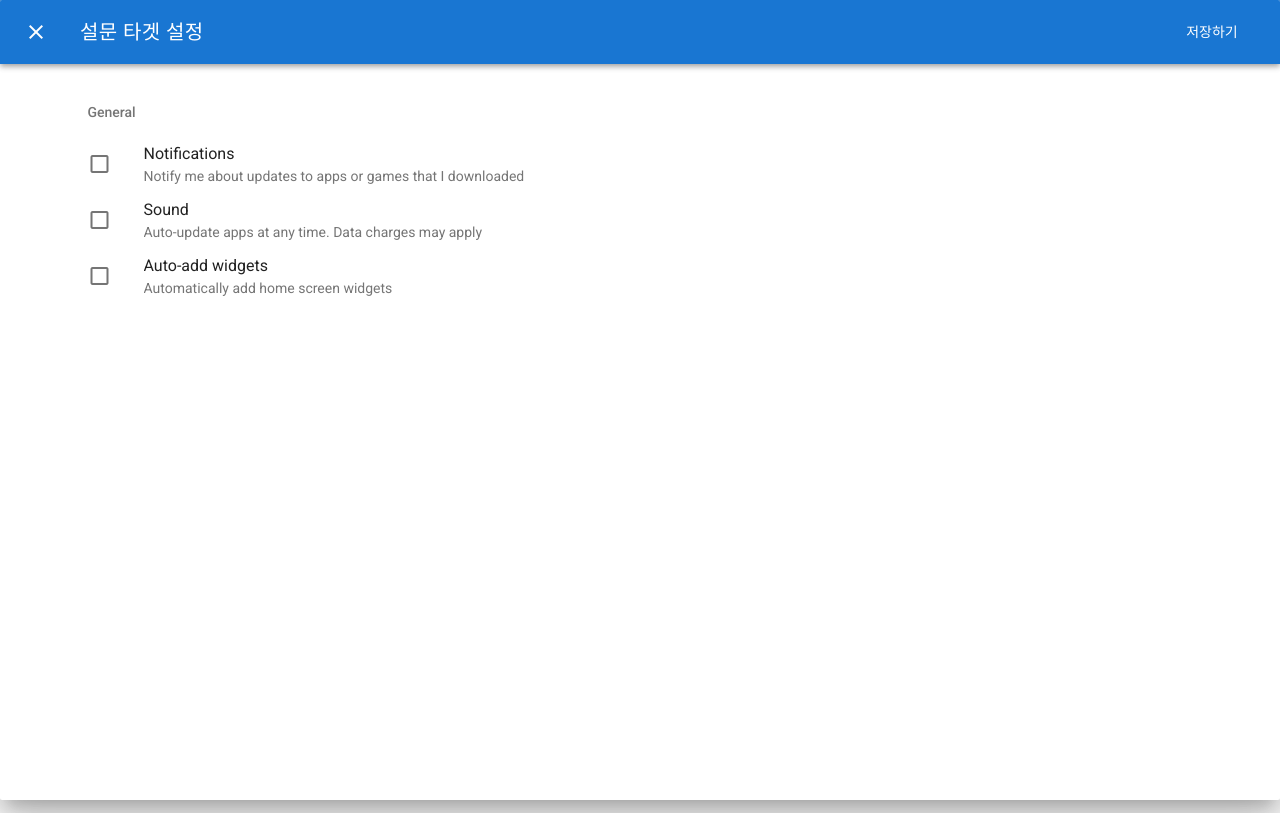
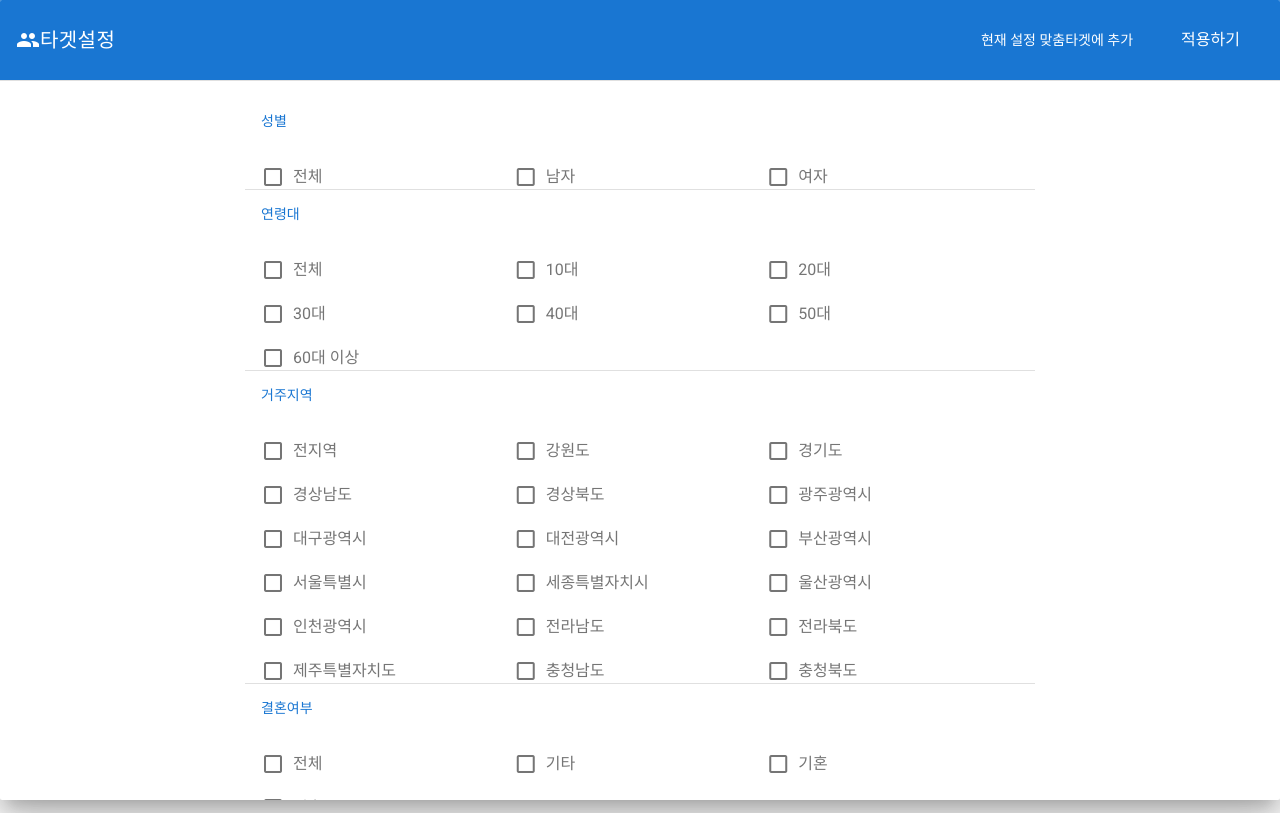
Before and after one commit to kim-taewoo/moqa-drag-console, a Vue app: page /#/basic-setting in a window 1280 px wide. Both pictures are taken after a click on the button "설정". Built offline with nearby package versions, Linux system fonts and the light colour scheme.

Commit message:
completed basic setting page. made stepper steps navigatable

```diff
--- a/src/components/BasicSetting.vue
+++ b/src/components/BasicSetting.vue
@@ -4,6 +4,7 @@
       <v-flex xs12>
         <v-stepper v-model="e1" style="height: 100%;">
           <v-stepper-header>
+
             <!-- 작은 화면에서 사라지게 하고 밑으로 위치를 옮길 필요가 있음 -->
             <div class="stepper-header-header justify-center">
               <v-badge left color="green">
@@ -11,18 +12,21 @@
                 <h3 class="title">설문 제목</h3>
               </v-badge>
             </div>
-            <v-stepper-step :complete="e1 > 1" step="1">기본 설정</v-stepper-step>
+
+            <v-stepper-step :complete="e1 > 1" step="1" editable>기본 설정</v-stepper-step>
 
             <v-divider></v-divider>
 
-            <v-stepper-step :complete="e1 > 2" step="2">설문 디자인</v-stepper-step>
+            <v-stepper-step :complete="e1 > 2" step="2" editable>설문 디자인</v-stepper-step>
 
             <v-divider></v-divider>
 
             <v-stepper-step step="3">배포하기</v-stepper-step>
+
             <div class="stepper-header-footer justify-end">
               <v-btn v-show="e1 !=3" class="primary" @click="e1++">다음 <v-icon>arrow_forward</v-icon></v-btn>
             </div>
+
           </v-stepper-header>
 
           <v-stepper-items style="height: 100%">
@@ -230,61 +234,127 @@
                                   label="나의 맞춤타겟 가져오기"
                                 ></v-autocomplete>
                               </v-flex>
-                              <v-flex class="xs9">
-                                <v-text-field readonly disabled label="새로 대상 설정하기">
+                              <v-flex class="xs9" @click.stop="newTargetDialog = true">
+                                <v-text-field readonly disabled label="새로 대상 설정하기" >
 
                                 </v-text-field>
                               </v-flex>
                               <v-flex class="xs3">
-                                <v-dialog v-model="newTargetDialog" fullscreen hide-overlay transition="dialog-bottom-transition">
-                                  <v-btn slot="activator" color="primary">설정</v-btn>
+                                <v-dialog v-model="newTargetDialog" scrollable persistent fullscreen hide-overlay transition="dialog-bottom-transition">
+                                  <v-btn slot="activator" color="primary" ref="newTargetBtn">설정</v-btn>
                                   <v-card>
-                                    <v-toolbar dark color="primary">
+                                    <!-- <v-toolbar class="primary" dark dense>
+                                      <v-toolbar-title>타겟 설정</v-toolbar-title>
+                                      <v-spacer></v-spacer>
                                       <v-btn icon dark @click.native="newTargetDialog = false">
                                         <v-icon>close</v-icon>
                                       </v-btn>
-                                      <v-toolbar-title>설문 타겟 설정</v-toolbar-title>
+                                    </v-toolbar> -->
+                                    <v-card-title class="primary white--text title">
+                                      <v-icon dark>people</v-icon>
+                                      타겟설정
                                       <v-spacer></v-spacer>
-                                      <v-toolbar-items>
-                                        <v-btn dark flat @click.native="newTargetDialog = false">저장하기</v-btn>
-                                      </v-toolbar-items>
-                                    </v-toolbar>
-                                    <v-container :class="{'px-0': $vuetify.breakpoint.mdAndDown}">
-                                      <v-layout row wrap>
-                                        <v-flex>
-                                          <v-list subheader>
-                                            <v-subheader>General</v-subheader>
-                                            <v-list-tile avatar>
-                                              <v-list-tile-action>
-                                                <v-checkbox v-model="notifications"></v-checkbox>
-                                              </v-list-tile-action>
-                                              <v-list-tile-content>
-                                                <v-list-tile-title>Notifications</v-list-tile-title>
-                                                <v-list-tile-sub-title>Notify me about updates to apps or games that I downloaded</v-list-tile-sub-title>
-                                              </v-list-tile-content>
-                                            </v-list-tile>
-                                            <v-list-tile avatar>
-                                              <v-list-tile-action>
-                                                <v-checkbox v-model="sound"></v-checkbox>
-                                              </v-list-tile-action>
-                                              <v-list-tile-content>
-                                                <v-list-tile-title>Sound</v-list-tile-title>
-                                                <v-list-tile-sub-title>Auto-update apps at any time. Data charges may apply</v-list-tile-sub-title>
-                                              </v-list-tile-content>
-                                            </v-list-tile>
-                                            <v-list-tile avatar>
-                                              <v-list-tile-action>
-                                                <v-checkbox v-model="widgets"></v-checkbox>
-                                              </v-list-tile-action>
-                                              <v-list-tile-content>
-                                                <v-list-tile-title>Auto-add widgets</v-list-tile-title>
-                                                <v-list-tile-sub-title>Automatically add home screen widgets</v-list-tile-sub-title>
-                                              </v-list-tile-content>
-                                            </v-list-tile>
-                                          </v-list>
-                                        </v-flex>
-                                      </v-layout>
-                                    </v-container>
+                                      <v-dialog max-width="290" persistent v-model="addTargetDialog">
+                                        <v-btn slot="activator" flat dark>현재 설정 맞춤타겟에 추가</v-btn>
+                                        <v-card>
+                                          <v-card-title>맞춤타겟에 추가</v-card-title>
+                                          <v-card-text>
+                                            <v-text-field v-model="addedTargetGroup" counter="25" label="맞춤타겟 이름"></v-text-field>
+                                          </v-card-text>
+                                          <v-card-actions>
+                                            <v-spacer></v-spacer>
+                                            <v-btn color="green darken-1" flat @click.native="addTargetDialog = false">취소</v-btn>
+                                            <v-btn color="green darken-1" flat @click.native="addTargetDialog = false">저장</v-btn>
+                                          </v-card-actions>
+                                        </v-card>
+                                      </v-dialog>
+                                      <v-btn dark class="subheading" flat @click.native="newTargetDialog = false">
+                                        적용하기
+                                      </v-btn>
+                                    </v-card-title>
+                                    <v-divider></v-divider>
+                                    <v-card-text>
+                                      <v-container class="pa-0">
+                                        <v-layout justify-center>
+                                          <v-flex xs12 sm10 md8>
+                                            <template v-for="(item, index) in newTargetOptions">
+                                              <v-subheader v-if="item.header" :key="item.header" class="primary--text">{{ item.header }}</v-subheader>
+                                              <div class="px-3" v-else-if="item.options" :key="index">
+                                                <v-layout wrap>
+                                                  <v-flex xs12 wrap sm4 v-for="(option,index2) in item.options" :key="index2">
+                                                    <v-checkbox :label="option" hide-details></v-checkbox>
+                                                  </v-flex>
+                                                </v-layout>
+                                              </div>
+                                              <v-divider v-else-if="item.divider" :key="index"></v-divider>
+                                            </template>
+                                            <v-layout wrap>
+                                              <v-flex xs12 class="px-3">
+                                                <v-subheader class="px-0 primary--text">직업</v-subheader>
+                                                <!-- <v-autocomplete
+                                                  ref="job"
+                                                  :items="jobs"
+                                                  v-model="job"
+                                                  label="직업군 검색하기"
+                                                ></v-autocomplete> -->
+                                                <v-layout wrap>
+                                                    <v-flex xs12 sm4 v-for="(job,index) in jobs" :key="index">
+                                                      <v-checkbox :label="job" :value="job" v-model="selectedJob" hide-details></v-checkbox>
+                                                    </v-flex>
+                                                </v-layout>
+                                              </v-flex>
+                                              <v-flex xs12>
+                                                <v-divider></v-divider>
+                                              </v-flex>
+                                              <v-flex xs12 class="px-3">
+                                                <v-subheader class="px-0 primary--text">최종학력</v-subheader>
+                                                  <!-- <v-autocomplete
+                                                    ref="education"
+                                                    :items="educations"
+                                                    v-model="education"
+                                                    label="학력 검색하기"
+                                                  ></v-autocomplete> -->
+                                                  <v-layout wrap>
+                                                    <v-flex xs12 sm4 v-for="(education,index) in educations" :key="index">
+                                                      <v-checkbox :label="education" :value="education" v-model="selectedEducation" hide-details></v-checkbox>
+                                                    </v-flex>
+                                                  </v-layout>
+                                              </v-flex>
+                                              <v-flex xs12>
+                                                <v-divider></v-divider>
+                                              </v-flex>
+                                              <v-flex xs12>
+                                                <v-subheader class="primary--text">통신사</v-subheader>
+                                                <v-layout wrap class="px-3">
+                                                  <v-flex xs12 sm4 v-for="(cellphone,index) in cellphones" :key="index">
+                                                    <v-checkbox :label="cellphone" v-model="selectedCellphone" :value="cellphone" hide-details></v-checkbox>
+                                                  </v-flex>
+                                                </v-layout>
+                                              </v-flex>
+                                              <v-flex class="xs12">
+                                                <v-divider></v-divider>
+                                              </v-flex>
+                                              <v-flex xs12>
+                                                <v-subheader class="primary--text">개인소득수준</v-subheader>
+                                                <v-layout wrap class="px-3">
+                                                  <v-flex xs12 sm4 v-for="(indIncome,index) in indIncomes" :key="index">
+                                                    <v-checkbox :label="indIncome" v-model="selectedIndIncome" :value="indIncome" hide-details></v-checkbox>
+                                                  </v-flex>
+                                                </v-layout>
+                                              </v-flex>
+                                              <v-flex xs12>
+                                                <v-subheader class="primary--text">가구소득수준</v-subheader>
+                                                <v-layout wrap class="px-3">
+                                                  <v-flex xs12 sm4 v-for="(famIncome,index) in famIncomes" :key="index">
+                                                    <v-checkbox :label="famIncome" v-model="selectedFamIncome" :value="famIncome" hide-details></v-checkbox>
+                                                  </v-flex>
+                                                </v-layout>
+                                              </v-flex>
+                                            </v-layout>
+                                          </v-flex>
+                                        </v-layout>
+                                      </v-container>
+                                    </v-card-text>
                                   </v-card>
                                 </v-dialog>
                               </v-flex>
@@ -364,7 +434,65 @@
       menu1: false,
       menu2: false,
       maxParticipate: 1000,
-      newTargetDialog: false
+      newTargetDialog: false,
+      addTargetDialog: false,
+      addedTargetGroup: null,
+      selectedJob: [],
+      jobs: [
+        '전체','경찰/군인/소방관','고등학생','관리직(사장,간부,고위공무원 등)','교직(교사,유치원교사,학원강사 등)','금융업','기능직(자동차정비,운전기사,안경사,택시기사 등)','기타','농업/임업/광업/수산업/축산업','대학생/대학원생','무직','방송인/언론인/기자','사무직(일반사무직,일반 공무원 등)','생산/노무직(생산감독,경비원,공장근로자 등)','서비스직(요식업,숙박업,미용실근로자 등)','자영업 및 개인사업(도소매업,숙박업,미용업,프리랜서 등)','전문직(의사,판검사,예술가,종교인,운동선수 등)','주부','중학생','퇴직/연금생활자','판매직(상점점원,보험설계사,노점상 등','IT/정보통신업'
+      ],
+      selectedEducation: [],
+      educations: [
+        '전체','고등학교 재학','고등학교 졸업','대학교 재학','대학교 졸업','대학원(박사)','대학원(석사)','전문대 재학','전문대 졸업','중학교 재학','중학교 졸업','초등학교 재학','초등학교 졸업'
+      ],
+      selectedCellphone: [],
+      cellphones: ['전체','기타','KT','LG U+','SKT'],
+      selectedIndIncome: [],
+      indIncomes: [
+        '월 200만원 이상 ~ 월 300만원 미만','월 300만원 이상 ~ 월 400만원 미만','월 400만원 이상 ~ 월 500만원 미만','월 500만원 이상 ~ 월 600만원 미만','월 600만원 이상 ~ 월 700만원 미만','월 700만원 이상 ~ 월 800만원 미만','월 800만원 이상 ~ 월 900만원 미만','월 900만원 이상 ~ 월 1000만원 미만'
+      ],
+      selectedFamIncome: [],
+      famIncomes: [
+        '월 200만원 이상 ~ 월 300만원 미만','월 300만원 이상 ~ 월 400만원 미만','월 400만원 이상 ~ 월 500만원 미만','월 500만원 이상 ~ 월 600만원 미만','월 600만원 이상 ~ 월 700만원 미만','월 700만원 이상 ~ 월 800만원 미만','월 800만원 이상 ~ 월 900만원 미만','월 900만원 이상 ~ 월 1000만원 미만'
+      ],
+      newTargetOptions: [
+        { header: '성별' },
+        {
+          options: [
+            '전체','남자','여자'
+          ]
+        },
+        { divider: true },
+        { header: '연령대' },
+        {
+          options: [
+            '전체','10대','20대','30대','40대','50대','60대 이상'
+          ]
+        },
+        { divider: true },
+        { header: '거주지역'},
+        {
+          options: [
+            '전지역','강원도','경기도','경상남도','경상북도','광주광역시','대구광역시','대전광역시','부산광역시','서울특별시','세종특별자치시','울산광역시','인천광역시','전라남도','전라북도','제주특별자치도','충청남도','충청북도'
+          ]
+        },
+        { divider: true },
+        { header: '결혼여부' },
+        {
+          options: [
+            '전체','기타','기혼','미혼'
+          ]
+        },
+        { divider: true },
+        { header: '가구구성' },
+        {
+          options: [
+            '전체','1인 가구','모','배우자','부','연인','자녀','조부모','친구','형제/자매/남매'
+          ]
+        },
+        { divider: true }
+      ]
+
       }
     },
     computed: {
@@ -429,7 +557,7 @@
 
         const [year, month, day] = date.split('-')
         return `${year}-${month.padStart(2, '0')}-${day.padStart(2, '0')}`
-      }
+      },
     }
   }
 </script>
@@ -451,4 +579,10 @@
   width: 100%;
   height: 100%;
 }
+.v-list-tile {
+  justify-content: flex-start;
+}
+.v-input--checkbox {
+  margin-top: 8px;
+}
 </style>
```
